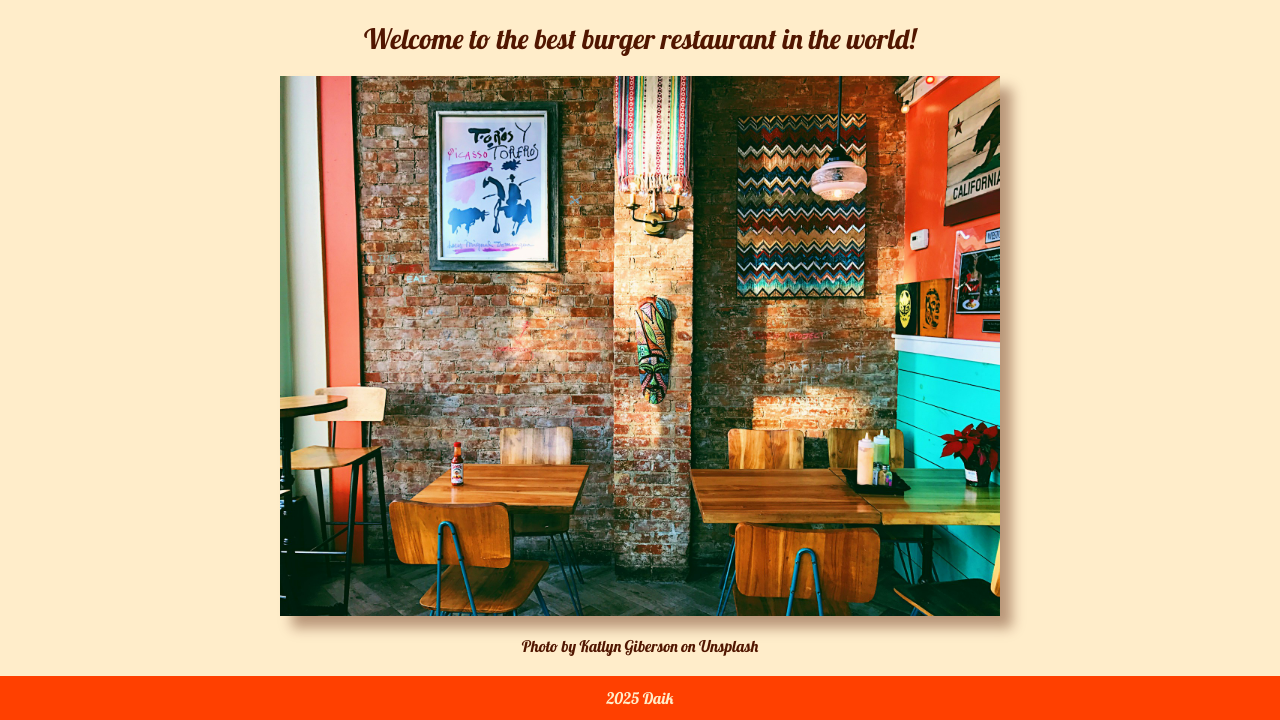
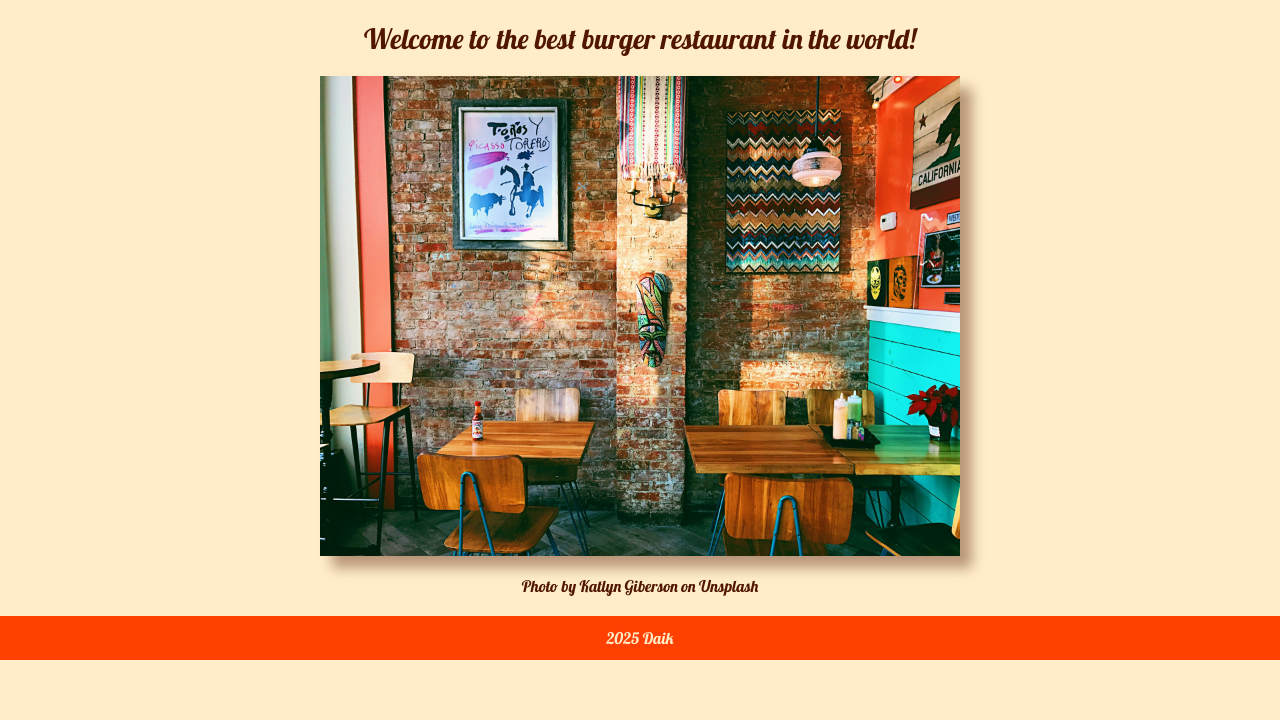
Before and after one commit to Daik102/restaurant-page, a website built with webpack: page src/template.html in a window 1280 px wide. Shown: the part 211-931 px from the top of the page. After the commit the page ends 871 px from the top, so only its background shows below. Built offline with nearby package versions, Linux system fonts and the light colour scheme.

Commit message:
Fix img size

```diff
--- a/src/home.css
+++ b/src/home.css
@@ -104,7 +104,7 @@ p {
 }
 
 .img-container img {
-  max-width: 72rem;
+  max-width: 64rem;
   box-shadow: 1.2rem 1.2rem 1.2rem 0 var(--brown-theme-shadow);
 }
 
```
